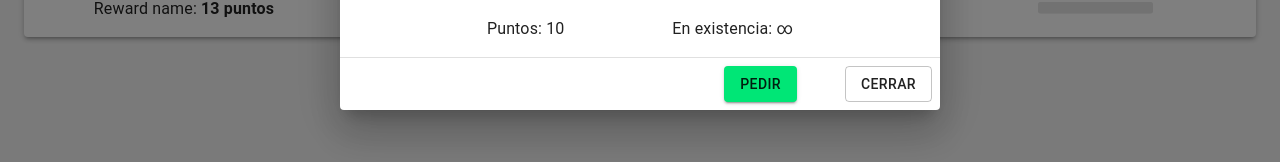
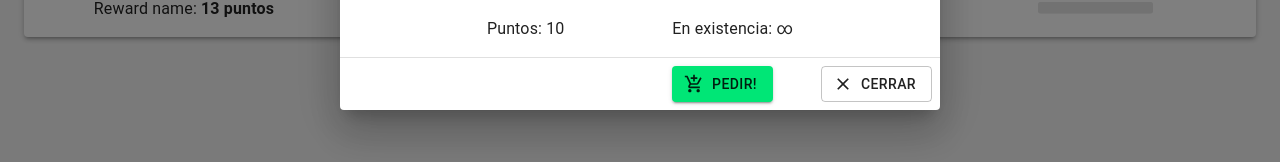
Before and after one commit to RodolfoSaldivar/mere-c-ui, a React (Create React App) app: page / in a window 1280 px wide. Both pictures are taken after a click on the element 183 px from the left and 415 px from the top of the page. Shown: the part 514-676 px from the top of the page. Built offline with nearby package versions, Linux system fonts and the light colour scheme.

Commit message:
refactor

```diff
--- a/src/components/Rewards/RewardsModalView.js
+++ b/src/components/Rewards/RewardsModalView.js
@@ -1,4 +1,4 @@
-import React, { useState } from 'react';
+import React from 'react';
 import PropTypes from 'prop-types';
 import Grid from '@material-ui/core/Grid';
 import Dialog from '@material-ui/core/Dialog';
@@ -10,6 +10,7 @@ import { makeStyles } from '@material-ui/core/styles';
 import DialogTitle from '@material-ui/core/DialogTitle';
 import DialogActions from '@material-ui/core/DialogActions';
 import DialogContent from '@material-ui/core/DialogContent';
+import AddShoppingCartIcon from '@material-ui/icons/AddShoppingCart';
 
 import useWords from '../../helpers/words';
 import RewardsModalViewContent from './RewardsModalViewContent';
@@ -18,11 +19,9 @@ import RewardsModalViewContent from './RewardsModalViewContent';
 
 const useStyles = makeStyles((theme) => ({
 	dialogModal: theme.dialogModal,
+	dialogContent: theme.dialogContent,
 	modalCloseButton: theme.modalCloseButton,
-	marginRight: { marginRight: theme.spacing(5) },
-	dialogContent: {
-		padding: theme.spacing(2, 3)
-	}
+	marginRight: { marginRight: theme.spacing(5) }
 }));
 
 //================================================
@@ -30,7 +29,7 @@ const useStyles = makeStyles((theme) => ({
 const RewardsModalView = (props) => {
 	const classes = useStyles();
 	const words = useWords();
-	const [open, setOpen] = useState(false);
+	const [open, setOpen] = React.useState(false);
 
 	const openModal = () => setOpen(true);
 	const closeModal = () => setOpen(false);
@@ -65,10 +64,11 @@ const RewardsModalView = (props) => {
 						color="secondary"
 						variant="contained"
 						className={classes.marginRight}
+						startIcon={<AddShoppingCartIcon />}
 					>
-						{words.request}
+						{words.request}!
 					</Button>
-					<Button onClick={closeModal} variant="outlined">
+					<Button onClick={closeModal} variant="outlined" startIcon={<CloseIcon />}>
 						{words.close}
 					</Button>
 				</DialogActions>
--- a/src/components/Theme.js
+++ b/src/components/Theme.js
@@ -44,6 +44,9 @@ const appTheme = (theme) =>
 			right: theme.spacing(1),
 			color: theme.palette.grey[500]
 		},
+		dialogContent: {
+			padding: theme.spacing(2, 3)
+		},
 		bgcSecondaryFade: {
 			color: 'rgba(0, 0, 0, 0.5)',
 			backgroundColor: fade(secondary, 0.2),
--- a/src/components/Users/Users.js
+++ b/src/components/Users/Users.js
@@ -59,8 +59,7 @@ const Users = () => {
 					{ field: 'name', title: words.name },
 					{ field: 'lastname', title: words.lastname },
 					{ field: 'groups', title: words.groups },
-					{ field: 'mail', title: words.mail },
-					{ field: 'status', title: words.status }
+					{ field: 'mail', title: words.mail }
 				]}
 				data={[
 					{
@@ -69,8 +68,7 @@ const Users = () => {
 						name: 'Rodolfo',
 						lastname: 'Saldivar',
 						groups: 'Group 1',
-						mail: 'algo@algo.com',
-						status: 'loco'
+						mail: 'algo@algo.com'
 					},
 					{
 						id: 69,
@@ -78,8 +76,7 @@ const Users = () => {
 						name: 'David',
 						lastname: 'Colin',
 						groups: 'Group 1, Group 2, Group 3, Group 4',
-						mail: 'algo@algo.com',
-						status: 'bello'
+						mail: 'algo@algo.com'
 					}
 				]}
 			/>
```
